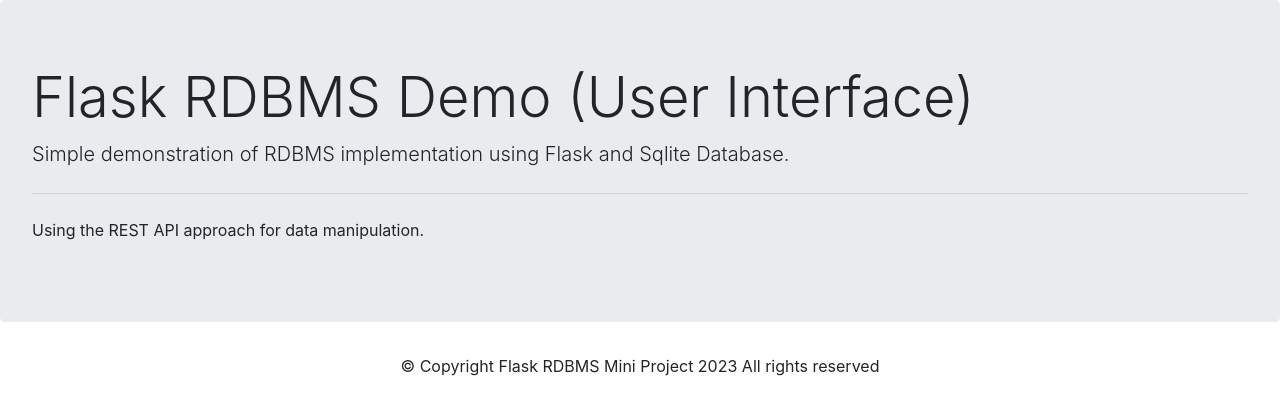
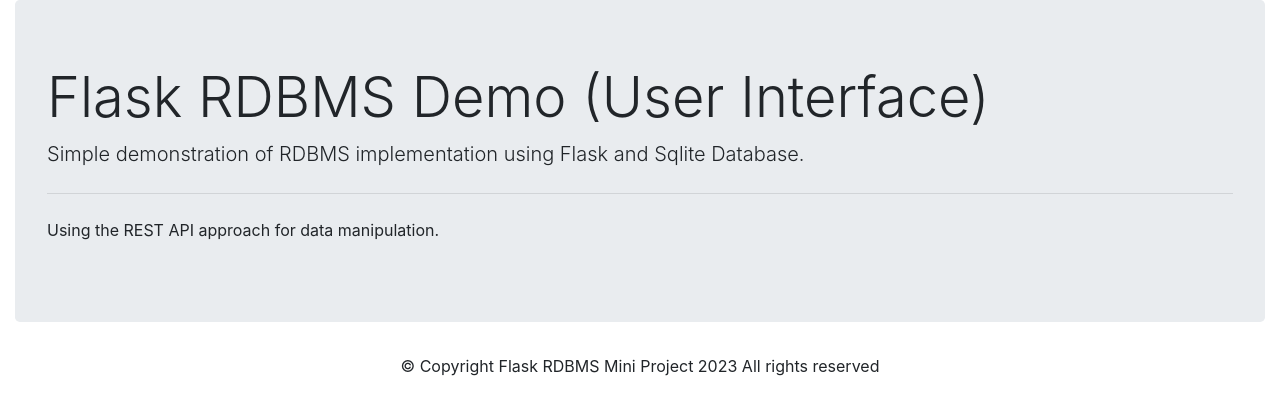
Before and after one commit to theinternetcommoner/rdbms, a Flask app: page / in a window 1280 px wide. Shown: the part 59-474 px from the top of the page. Run offline with Flask 3, Linux system fonts and the light colour scheme; some libraries are stand-ins or nearby versions.

Commit message:
update template
add fluid container

```diff
--- a/admin/templates/template.html
+++ b/admin/templates/template.html
@@ -43,7 +43,9 @@
 				</form>
 			</div>
 		</nav>
-		{% block content %}{% endblock %}
+		<div class="container-fluid">
+			{% block content %}{% endblock %}
+		</div>
 		<p align="center">&copy; Copyright Flask RDBMS Mini Project 2023 All rights reserved</p>
 		<script src="https://code.jquery.com/jquery-3.2.1.slim.min.js" integrity="sha384-KJ3o2DKtIkvYIK3UENzmM7KCkRr/rE9/Qpg6aAZGJwFDMVNA/GpGFF93hXpG5KkN" crossorigin="anonymous"></script>
 		<script src="https://cdn.jsdelivr.net/npm/popper.js@1.12.9/dist/umd/popper.min.js" integrity="sha384-ApNbgh9B+Y1QKtv3Rn7W3mgPxhU9K/ScQsAP7hUibX39j7fakFPskvXusvfa0b4Q" crossorigin="anonymous"></script>
--- a/templates/usertemplate.html
+++ b/templates/usertemplate.html
@@ -26,7 +26,9 @@
 				</form>
 			</div>
 		</nav>
-		{% block content %}{% endblock %}
+		<div class="container-fluid">
+			{% block content %}{% endblock %}
+		</div>
 		<p align="center">&copy; Copyright Flask RDBMS Mini Project 2023 All rights reserved</p>
 		<script src="https://code.jquery.com/jquery-3.2.1.slim.min.js" integrity="sha384-KJ3o2DKtIkvYIK3UENzmM7KCkRr/rE9/Qpg6aAZGJwFDMVNA/GpGFF93hXpG5KkN" crossorigin="anonymous"></script>
 		<script src="https://cdn.jsdelivr.net/npm/popper.js@1.12.9/dist/umd/popper.min.js" integrity="sha384-ApNbgh9B+Y1QKtv3Rn7W3mgPxhU9K/ScQsAP7hUibX39j7fakFPskvXusvfa0b4Q" crossorigin="anonymous"></script>
```
